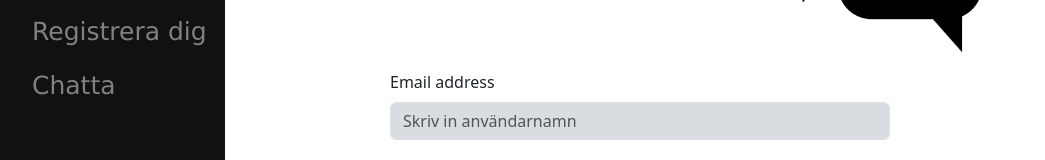
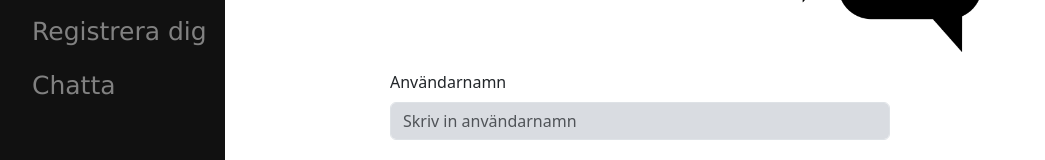
Before and after one commit to JennySta1017/Chatify-webbpage, a React (Vite) app: page /login in a window 1280 px wide. Shown: the part 142-302 px from the top of the page, without its empty margins (0-1045 px from the left). Built offline with nearby package versions, Linux system fonts and the light colour scheme; no server answers.

Commit message:
Login works

```diff
--- a/src/App.jsx
+++ b/src/App.jsx
@@ -15,6 +15,10 @@ function App() {
     const [email, setEmail] = useState("");
     const [csrfToken, setCsrfToken] = useState("");
     const [avatarUrl, setAvatarUrl] = useState('');
+
+    //Logga in
+    const [jwtToken, setJwtToken] = useState('');
+    const [response, setResponse] = useState('');
 
     const navigate = useNavigate();
 
@@ -69,6 +73,53 @@ function App() {
    console.log(newUser);
   };
 
+  //Logga in genom att hämta JWT
+  const handleLogin = async () => {
+    setResponse('');
+    try {
+      const response = await fetch('https://chatify-api.up.railway.app/auth/token', {
+        method: 'POST',
+        headers: {
+          'Content-Type': 'application/json',
+        },
+        body: JSON.stringify({ username:userName, password:password, csrfToken:csrfToken }),
+      });
+
+       // Kontrollera responsens status
+        console.log('Response status:', response.status);
+
+      const data = await response.json();
+
+      // Logga data från servern
+      console.log('Response data:', data);
+
+
+  if (response.ok) {
+    alert("Lyckad inloggning");
+    // Spara token
+    setJwtToken(data.token);
+  } else {
+    alert(data.error || "Ett fel uppstod vid inloggning");
+  }
+
+} catch (error) {
+  console.error("Error logging in:", error);
+  alert("Ett fel uppstod vid inloggning");
+}
+
+      /*
+        När .env producerad till server
+      */
+      // setResponse(data.message);
+  };
+
+  //definiera protected routes
+  const ProtectedRoute = () => {
+    const { isAuthenticated } = useAuth();
+      if (!isAuthenticated) {
+      navigate("/login");
+    }
+  }
   return (
     <>
      <Header />
@@ -99,15 +150,23 @@ function App() {
             />
           }
           />
-         {
+
         <Route
           exact
           path="/login"
           element={
-            <Login/>
+            <Login
+            handleLogin={handleLogin}
+            userName={userName}
+            setUserName={setUserName}
+            password={password}
+            setPassword={setPassword}
+            />
           }
           />
-          }
+          <Route element={<ProtectedRoute />}>
+
+          </Route>
       </Routes>
     </>
   )
--- a/src/components/login/login.jsx
+++ b/src/components/login/login.jsx
@@ -3,23 +3,29 @@ import './login.css';
 import Button from 'react-bootstrap/Button';
 import Form from 'react-bootstrap/Form';
 
-const Login = () => {
+const Login = ({
+  handleLogin,
+  userName,
+  setUserName,
+  password,
+  setPassword,
+}) => {
 
     return (
 
     <Form id='loginform'>
     <Form.Group className="mb-3" controlId="formBasicUser">
-        <Form.Label>Email address</Form.Label>
-        <Form.Control className="input" type="email" placeholder="Skriv in användarnamn" />
+        <Form.Label>Användarnamn</Form.Label>
+        <Form.Control className="input" type="text" placeholder="Skriv in användarnamn" value={userName} onChange={(e) => setUserName(e.target.value)}/>
 
       </Form.Group>
 
       <Form.Group className="mb-3" controlId="formBasicPass">
         <Form.Label>Password</Form.Label>
-        <Form.Control className="input" type="password" placeholder="Skriv in lösenord" />
+        <Form.Control className="input" type="password" placeholder="Skriv in lösenord" value={password} onChange={(e) => setPassword(e.target.value)}/>
       </Form.Group>
 
-      <Button id= "loginbutton" variant="dark" type="submit">
+      <Button id= "loginbutton" variant="dark" type="button" onClick={handleLogin}>
         Logga in
       </Button>
     </Form>
--- a/src/components/register/register.jsx
+++ b/src/components/register/register.jsx
@@ -12,7 +12,7 @@ const NewUser = ({
   email,
   setEmail,
   avatarUrl,
-  setAvatarUrl
+  setAvatarUrl,
   })  => {
 
 
```
